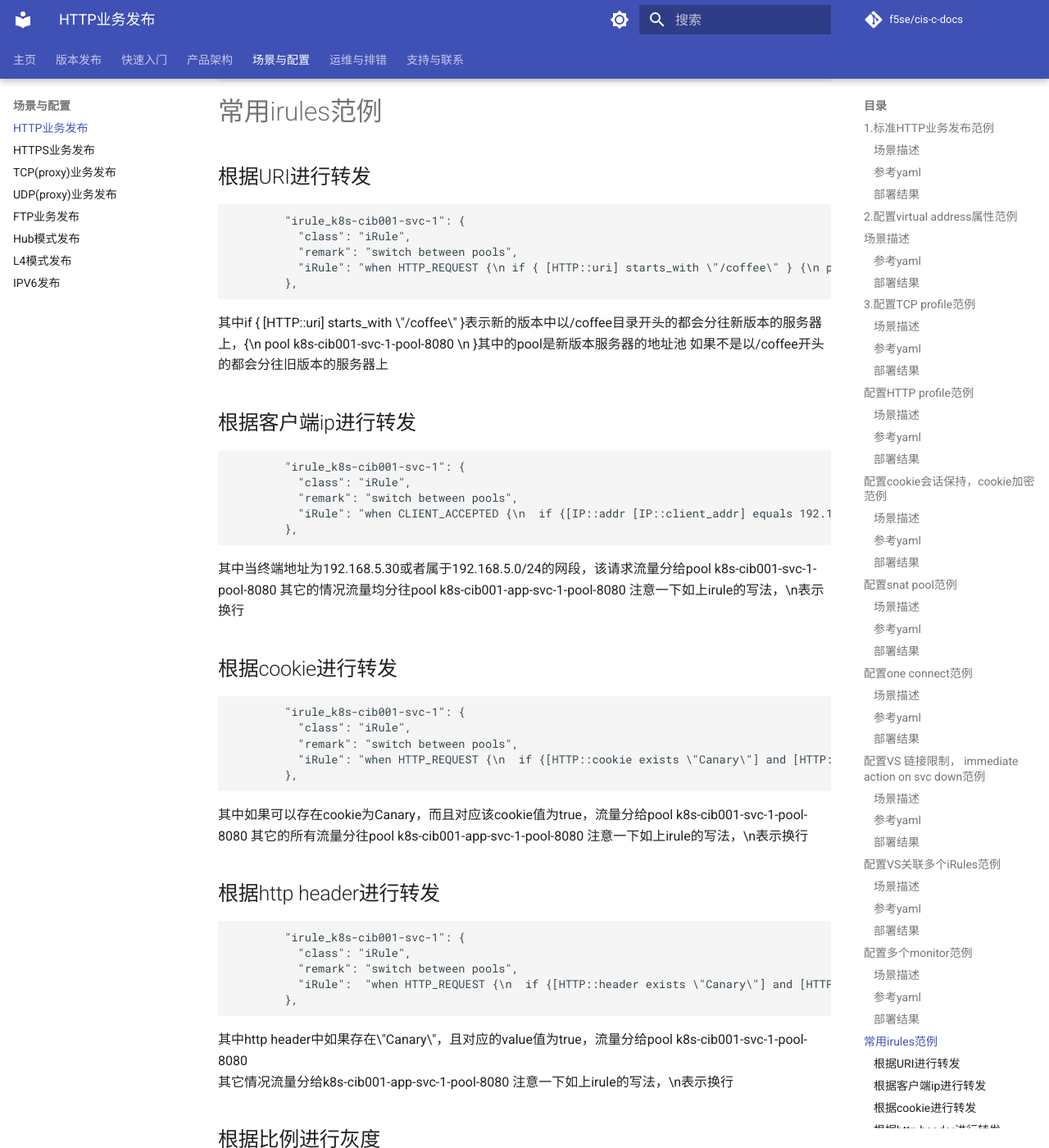
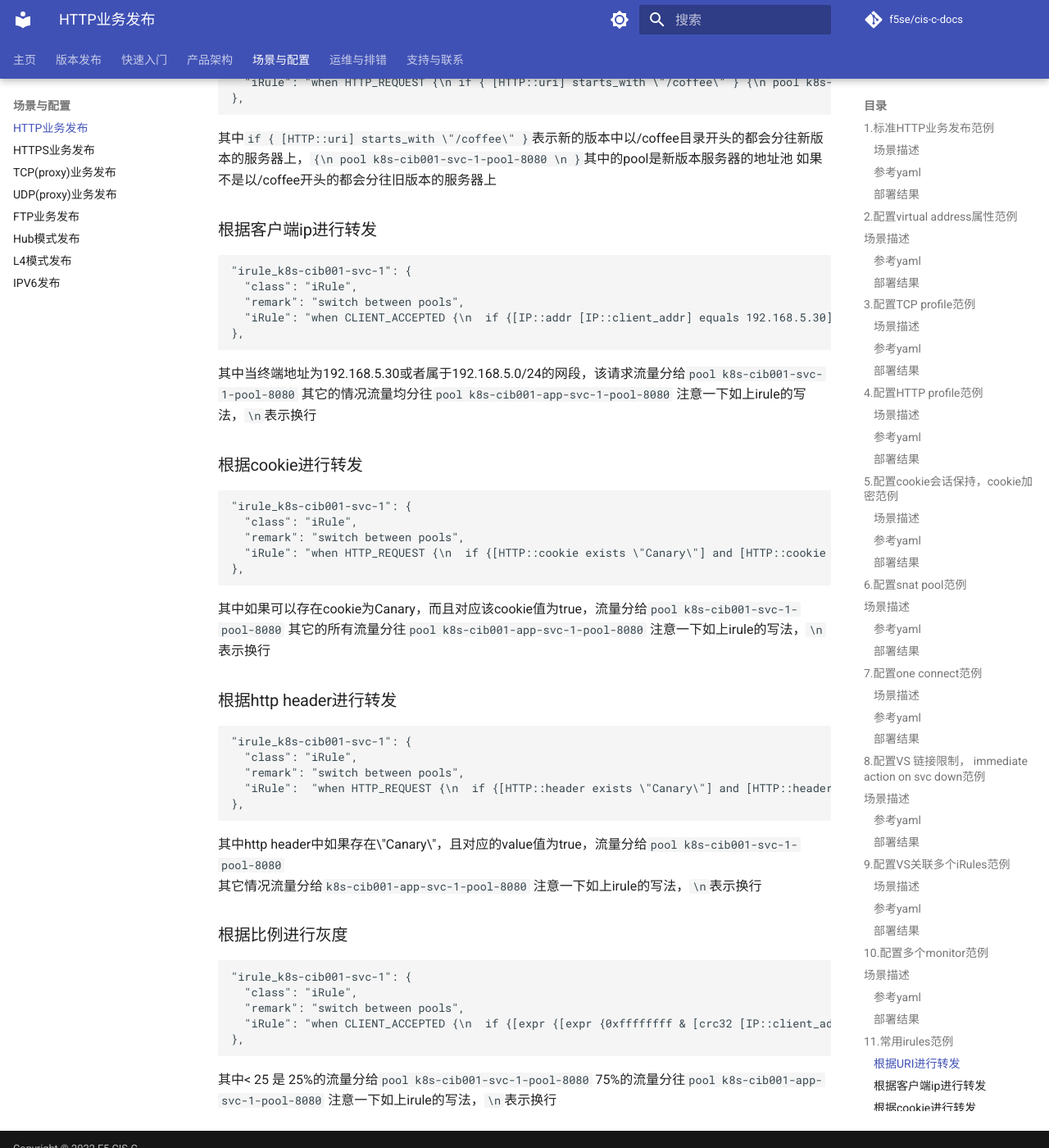
Before and after one commit to f5se/cis-c-docs, an MkDocs documentation site: the page built from docs/Use-Cases/http.md, in a window 1280 px wide and 1400 px high, scrolled down 21751 px. Shown: the whole window at 82% size. Built offline with MkDocs 1.6.1 and Material for MkDocs 9.7.7, drawn with Linux system fonts in a browser that asks for light colours; comment, search, counter and statistics services are not loaded; some of the changed text lies outside the part shown.

Commit message:
change http usecase md format

````diff
--- a/docs/Use-Cases/http.md
+++ b/docs/Use-Cases/http.md
@@ -203,11 +203,11 @@ ltm virtual-address 172.16.142.178 {
 }
 ~~~
 
-# 3.配置TCP profile范例
-## 场景描述
+## 3.配置TCP profile范例
+### 场景描述
 配置TCP profile，自定义超时时间
 
-## 参考yaml
+### 参考yaml
 ~~~
 kind: ConfigMap
 apiVersion: v1
@@ -268,7 +268,7 @@ data:
     }
 ~~~
 
-## 部署结果
+### 部署结果
 
 ~~~
 
@@ -308,11 +308,11 @@ list ltm profile tcp test005/customTCPProfile | grep idle-timeout
 
 ~~~
 
-# 配置HTTP profile范例
-## 场景描述
+## 4.配置HTTP profile范例
+### 场景描述
 配置HTTP profile，开启XFF
 
-## 参考yaml
+### 参考yaml
 ~~~
 kind: ConfigMap
 apiVersion: v1
@@ -373,7 +373,7 @@ data:
     }
 ~~~
 
-## 部署结果
+### 部署结果
 
 ~~~
 
@@ -415,11 +415,11 @@ list ltm profile http test006/customHTTPProfile | grep "insert-xforwarded-for"
 
 
 
-# 配置cookie会话保持，cookie加密范例
-## 场景描述
+## 5.配置cookie会话保持，cookie加密范例
+### 场景描述
 配置cookie会话保持，对F5 insert的cookie进行加密
 
-## 参考yaml
+### 参考yaml
 ~~~
 kind: ConfigMap
 apiVersion: v1
@@ -484,7 +484,7 @@ data:
     }
 ~~~
 
-## 部署结果
+### 部署结果
 
 ~~~
 
@@ -542,11 +542,11 @@ ltm persistence cookie test006/cookie_encryption {
 
 
 
-# 配置snat pool范例
+## 6.配置snat pool范例
 ## 场景描述
 配置snat pool范例
 
-## 参考yaml
+### 参考yaml
 ~~~
 kind: ConfigMap
 apiVersion: v1
@@ -610,7 +610,7 @@ data:
     }
 ~~~
 
-## 部署结果
+### 部署结果
 
 ~~~
 
@@ -657,11 +657,11 @@ ltm snatpool test006/snatpool-3 {
 
 ~~~
 
-# 配置one connect范例
-## 场景描述
+## 7.配置one connect范例
+### 场景描述
 配置one connect范例
 
-## 参考yaml
+### 参考yaml
 ~~~
 kind: ConfigMap
 apiVersion: v1
@@ -722,7 +722,7 @@ data:
     }
 ~~~
 
-## 部署结果
+### 部署结果
 
 ~~~
 
@@ -771,11 +771,11 @@ ltm profile one-connect test006/customOne {
 
 ~~~
 
-# 配置VS 链接限制， immediate action on svc down范例
+## 8.配置VS 链接限制， immediate action on svc down范例
 ## 场景描述
 配置VS 链接限制， immediate action on svc down
 
-## 参考yaml
+### 参考yaml
 ~~~
 kind: ConfigMap
 apiVersion: v1
@@ -831,7 +831,7 @@ data:
     }
 ~~~
 
-## 部署结果
+### 部署结果
 
 ~~~
 
@@ -870,11 +870,11 @@ ltm virtual test006/app_svc_vs6 {
 
 
 
-# 配置VS关联多个iRules范例
-## 场景描述
+## 9.配置VS关联多个iRules范例
+### 场景描述
 配置VS关联多个iRules
 
-## 参考yaml
+### 参考yaml
 ~~~
 kind: ConfigMap
 apiVersion: v1
@@ -937,7 +937,7 @@ data:
     }
 ~~~
 
-## 部署结果
+### 部署结果
 
 ~~~
 
@@ -993,11 +993,11 @@ when CLIENT_ACCEPTED {
 }
 ~~~
 
-# 配置多个monitor范例
+## 10.配置多个monitor范例
 ## 场景描述
 pool中配置多个monitor
 
-## 参考yaml
+### 参考yaml
 ~~~
 kind: ConfigMap
 apiVersion: v1
@@ -1076,7 +1076,7 @@ data:
 
 ~~~
 
-## 部署结果
+### 部署结果
 
 ~~~
 list ltm pool test006/pool3
@@ -1088,65 +1088,71 @@ ltm pool test006/pool3 {
 }
 ~~~
 
-# 常用irules范例
+## 11.常用irules范例
 
 
-## 根据URI进行转发
-            "irule_k8s-cib001-svc-1": {
-              "class": "iRule",
-              "remark": "switch between pools",
-              "iRule": "when HTTP_REQUEST {\n if { [HTTP::uri] starts_with \"/coffee\" } {\n pool k8s-cib001-svc-1-pool-8080 \n } else { \n pool k8s-cib001-app-svc-4-pool-8080 \n }\n  \n}"
-            },
-其中if { [HTTP::uri] starts_with \"/coffee\" }表示新的版本中以/coffee目录开头的都会分往新版本的服务器上，{\n pool k8s-cib001-svc-1-pool-8080 \n }其中的pool是新版本服务器的地址池
+### 根据URI进行转发
+
+```
+"irule_k8s-cib001-svc-1": {
+  "class": "iRule",
+  "remark": "switch between pools",
+  "iRule": "when HTTP_REQUEST {\n if { [HTTP::uri] starts_with \"/coffee\" } {\n pool k8s-cib001-svc-1-pool-8080 \n } else { \n pool k8s-cib001-app-svc-4-pool-8080 \n }\n  \n}"
+},
+```
+其中`if { [HTTP::uri] starts_with \"/coffee\" }`表示新的版本中以/coffee目录开头的都会分往新版本的服务器上，`{\n pool k8s-cib001-svc-1-pool-8080 \n }`其中的pool是新版本服务器的地址池
 如果不是以/coffee开头的都会分往旧版本的服务器上
 
 
-## 根据客户端ip进行转发
-            "irule_k8s-cib001-svc-1": {
-              "class": "iRule",
-              "remark": "switch between pools",
-              "iRule": "when CLIENT_ACCEPTED {\n  if {[IP::addr [IP::client_addr] equals 192.168.5.30] or [IP::addr [IP::client_addr] equals 192.168.5.0/24]} {\n    pool k8s-cib001-svc-1-pool-8080 \n  } else {\n    pool k8s-cib001-app-svc-4-pool-8080 \n  }\n}"
-            },
+### 根据客户端ip进行转发
+```
+"irule_k8s-cib001-svc-1": {
+  "class": "iRule",
+  "remark": "switch between pools",
+  "iRule": "when CLIENT_ACCEPTED {\n  if {[IP::addr [IP::client_addr] equals 192.168.5.30] or [IP::addr [IP::client_addr] equals 192.168.5.0/24]} {\n    pool k8s-cib001-svc-1-pool-8080 \n  } else {\n    pool k8s-cib001-app-svc-4-pool-8080 \n  }\n}"
+},
+```
 
-其中当终端地址为192.168.5.30或者属于192.168.5.0/24的网段，该请求流量分给pool k8s-cib001-svc-1-pool-8080
-其它的情况流量均分往pool k8s-cib001-app-svc-1-pool-8080
-注意一下如上irule的写法，\n表示换行
+其中当终端地址为192.168.5.30或者属于192.168.5.0/24的网段，该请求流量分给`pool k8s-cib001-svc-1-pool-8080`
+其它的情况流量均分往`pool k8s-cib001-app-svc-1-pool-8080`
+注意一下如上irule的写法，`\n`表示换行
 
 
-## 根据cookie进行转发
-
-            "irule_k8s-cib001-svc-1": {
-              "class": "iRule",
-              "remark": "switch between pools",
-              "iRule": "when HTTP_REQUEST {\n  if {[HTTP::cookie exists \"Canary\"] and [HTTP::cookie value \"Canary\"] equals \"true\"} {\n    pool k8s-cib001-svc-1-pool-8080 \n  } else {\n    pool k8s-cib001-app-svc-4-pool-8080 \n  }\n}"
-            },
-其中如果可以存在cookie为Canary，而且对应该cookie值为true，流量分给pool k8s-cib001-svc-1-pool-8080
-其它的所有流量分往pool k8s-cib001-app-svc-1-pool-8080
-注意一下如上irule的写法，\n表示换行
+### 根据cookie进行转发
+```
+"irule_k8s-cib001-svc-1": {
+  "class": "iRule",
+  "remark": "switch between pools",
+  "iRule": "when HTTP_REQUEST {\n  if {[HTTP::cookie exists \"Canary\"] and [HTTP::cookie value \"Canary\"] equals \"true\"} {\n    pool k8s-cib001-svc-1-pool-8080 \n  } else {\n    pool k8s-cib001-app-svc-4-pool-8080 \n  }\n}"
+},
+```
+其中如果可以存在cookie为Canary，而且对应该cookie值为true，流量分给`pool k8s-cib001-svc-1-pool-8080`
+其它的所有流量分往`pool k8s-cib001-app-svc-1-pool-8080`
+注意一下如上irule的写法，`\n`表示换行
 
 
 
-## 根据http header进行转发
-            "irule_k8s-cib001-svc-1": {
-              "class": "iRule",
-              "remark": "switch between pools",
-              "iRule":  "when HTTP_REQUEST {\n  if {[HTTP::header exists \"Canary\"] and [HTTP::header values \"Canary\"] equals \"true\"} {\n    pool k8s-cib001-svc-1-pool-8080 \n  } else {\n    pool k8s-cib001-app-svc-4-pool-8080 \n  }\n}"
-            },
-其中http header中如果存在\"Canary\"，且对应的value值为true，流量分给pool k8s-cib001-svc-1-pool-8080
-其它情况流量分给k8s-cib001-app-svc-1-pool-8080
-注意一下如上irule的写法，\n表示换行
+### 根据http header进行转发
+```
+"irule_k8s-cib001-svc-1": {
+  "class": "iRule",
+  "remark": "switch between pools",
+  "iRule":  "when HTTP_REQUEST {\n  if {[HTTP::header exists \"Canary\"] and [HTTP::header values \"Canary\"] equals \"true\"} {\n    pool k8s-cib001-svc-1-pool-8080 \n  } else {\n    pool k8s-cib001-app-svc-4-pool-8080 \n  }\n}"
+},
+```
+其中http header中如果存在\"Canary\"，且对应的value值为true，流量分给`pool k8s-cib001-svc-1-pool-8080`
+其它情况流量分给`k8s-cib001-app-svc-1-pool-8080`
+注意一下如上irule的写法，`\n`表示换行
 
 
-## 根据比例进行灰度
-            "irule_k8s-cib001-svc-1": {
-              "class": "iRule",
-              "remark": "switch between pools",
-              "iRule": "when CLIENT_ACCEPTED {\n  if {[expr {[expr {0xffffffff & [crc32 [IP::client_addr]]}] % 100}] < 25} {\n    pool k8s-cib001-svc-1-pool-8080 \n  } else {\n    pool k8s-cib001-app-svc-4-pool-8080 \n  }\n}"
-            },
-其中< 25 是 25%的流量分给pool k8s-cib001-svc-1-pool-8080
-75%的流量分往pool k8s-cib001-app-svc-1-pool-8080
-注意一下如上irule的写法，\n表示换行
-
-
-
+### 根据比例进行灰度
 ```
+"irule_k8s-cib001-svc-1": {
+  "class": "iRule",
+  "remark": "switch between pools",
+  "iRule": "when CLIENT_ACCEPTED {\n  if {[expr {[expr {0xffffffff & [crc32 [IP::client_addr]]}] % 100}] < 25} {\n    pool k8s-cib001-svc-1-pool-8080 \n  } else {\n    pool k8s-cib001-app-svc-4-pool-8080 \n  }\n}"
+},
+```
+其中< 25 是 25%的流量分给`pool k8s-cib001-svc-1-pool-8080`
+75%的流量分往`pool k8s-cib001-app-svc-1-pool-8080`
+注意一下如上irule的写法，`\n`表示换行
````
